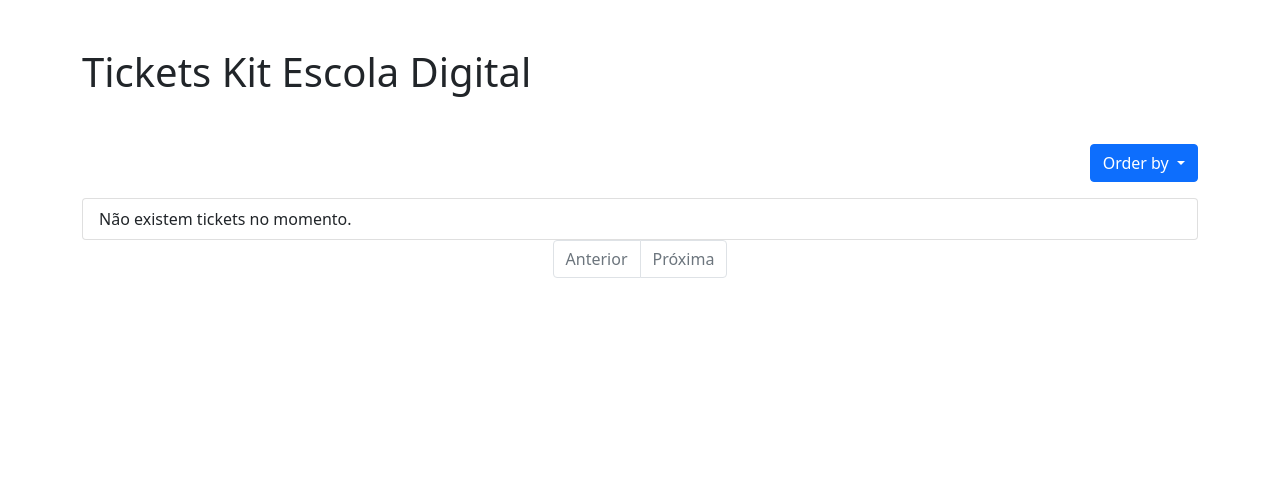
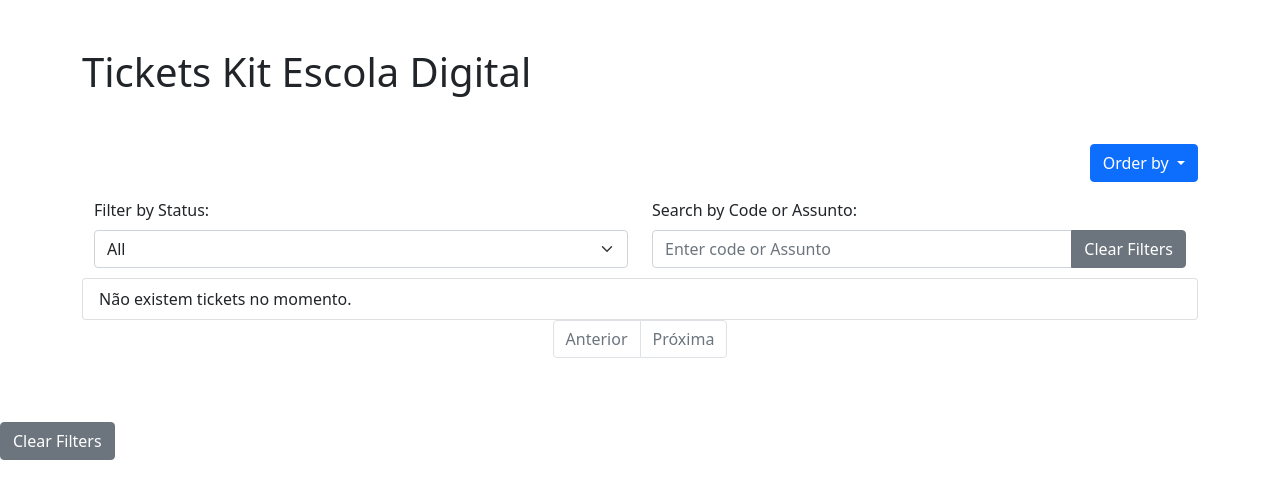
Before and after one commit to M1nDFKR/Estagio, a Django app: template TicketsSPA/TicketsSPA/templates/tickets/home.html in a window 1280 px wide. Shown: the part 61-560 px from the top of the page. Run offline with Django 4.2, Linux system fonts and the light colour scheme; the template is opened without the code that fills it, so the values that code supplies are empty; some libraries are stand-ins or nearby versions.

Commit message:
Filters almost done

```diff
--- a/TicketsSPA/TicketsSPA/templates/tickets/home.html
+++ b/TicketsSPA/TicketsSPA/templates/tickets/home.html
@@ -39,6 +39,15 @@ Home
     .dropdown-toggle[aria-expanded="true"]::after {
         transform: rotate(180deg);
     }
+
+    /* Add new styles for the filter and search bar */
+    .filter-container {
+        margin-bottom: 10px;
+    }
+
+    .search-container {
+        margin-bottom: 10px;
+    }
 </style>
 {% endblock %}
 
@@ -72,8 +81,8 @@ Home
         <div class="col-md-6"></div>
         <div class="col-md-6 text-end">
             <div class="dropdown">
-                <button class="btn btn-primary dropdown-toggle" type="button" id="order-dropdown" data-bs-toggle="dropdown"
-                    aria-haspopup="true" aria-expanded="false">
+                <button class="btn btn-primary dropdown-toggle" type="button" id="order-dropdown"
+                    data-bs-toggle="dropdown" aria-haspopup="true" aria-expanded="false">
                     Order by
                 </button>
                 <div class="dropdown-menu dropdown-menu-end" aria-labelledby="order-dropdown">
@@ -84,16 +93,38 @@ Home
         </div>
     </div>
 
+    <!-- Add the filter and search elements -->
+    <div class="container">
+        <div class="row">
+            <div class="col-md-6 filter-container">
+                <label for="status-filter" class="form-label">Filter by Status:</label>
+                <select id="status-filter" class="form-select">
+                    <option value="">All</option>
+                    <option value="A">A</option>
+                    <option value="F">F</option>
+                </select>
+            </div>
+            <div class="col-md-6 search-container">
+                <label for="search-input" class="form-label">Search by Code or Assunto:</label>
+                <div class="input-group">
+                    <input type="text" id="search-input" class="form-control" placeholder="Enter code or Assunto">
+                    <button id="clear-button" class="btn btn-secondary">Clear Filters</button>
+                </div>
+            </div>
+        </div>
+    </div>
+
+
     <div id="thread-list" class="list-group">
         {% for t in threads %}
-        <div class="list-group-item">
+        <div class="list-group-item" data-status="{{ t.status }}">
             <button class="btn btn-link" type="button" data-bs-toggle="collapse" data-bs-target="#t{{ t.id }}"
                 aria-expanded="false" aria-controls="t{{ t.id }}" onclick="toggleCollapse(this)">
                 <h4 class="mb-1 truncate-text">{{ t.thread_code }} - {{ t.tickets.first.title }}</h4>
             </button>
             <div id="t{{ t.id }}" class="collapse">
                 <p>Code: {{ t.thread_code }}</p>
-                <p>Updated: {{ t.updated_at }}</p>
+                <p>Created: {{ t.created_at }}</p>
                 <p>Status: {{ t.status }}</p>
                 <p>Tickets:</p>
                 <div id="ticket-list" class="list-group">
@@ -160,6 +191,9 @@ Home
     </nav>
 </div>
 
+<!-- Clear Button -->
+<button id="clear-button" class="btn btn-secondary">Clear Filters</button>
+
 <!-- JS, Popper.js e jQuery do Bootstrap 5 -->
 <script src="https://code.jquery.com/jquery-3.6.0.min.js"></script>
 <script src="https://cdn.jsdelivr.net/npm/@popperjs/core@2.11.6/dist/umd/popper.min.js"></script>
@@ -177,6 +211,45 @@ Home
             var newUrl = currentUrl.replace(/(\?|&)order_by=\w+/gi, '') + separator + 'order_by=' + orderOption;
             window.location.href = newUrl;
         });
+
+        // Filter by status
+        $('#status-filter').change(function () {
+            var selectedStatus = $(this).val();
+
+            // Show/hide threads based on selected status
+            if (selectedStatus) {
+                $('#thread-list .list-group-item').hide();
+                $('#thread-list .list-group-item[data-status="' + selectedStatus + '"]').show();
+            } else {
+                $('#thread-list .list-group-item').show();
+            }
+        });
+
+        // Search functionality
+        $('#search-input').on('input', function () {
+            var searchText = $(this).val().trim().toLowerCase();
+
+            // Show/hide threads based on search input
+            if (searchText) {
+                $('#thread-list .list-group-item').each(function () {
+                    var threadText = $(this).text().toLowerCase();
+                    if (threadText.indexOf(searchText) !== -1) {
+                        $(this).show();
+                    } else {
+                        $(this).hide();
+                    }
+                });
+            } else {
+                $('#thread-list .list-group-item').show();
+            }
+        });
+
+        // Clear filters and search
+        $('#clear-button').click(function () {
+            $('#status-filter').val('');
+            $('#search-input').val('');
+            $('#thread-list .list-group-item').show();
+        });
     });
 
     function toggleCollapse(button) {
```
